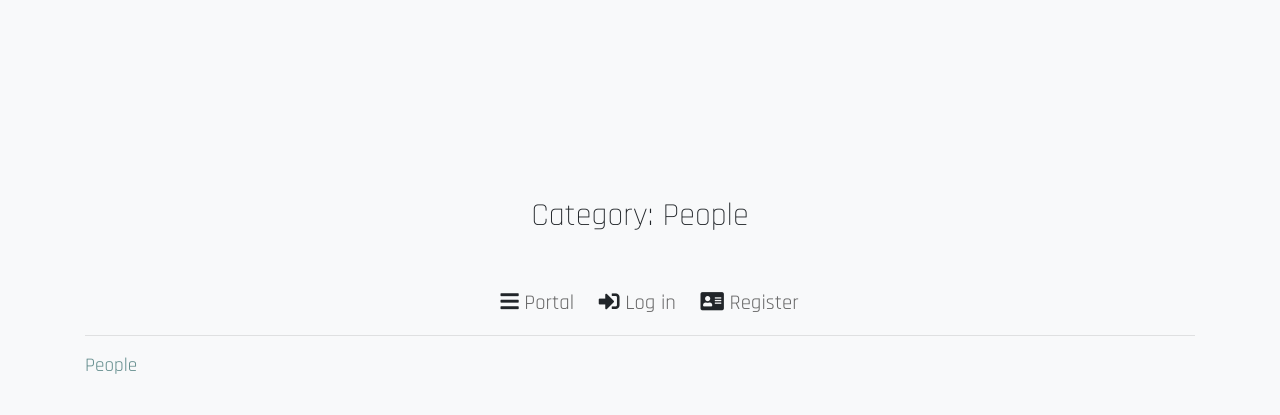
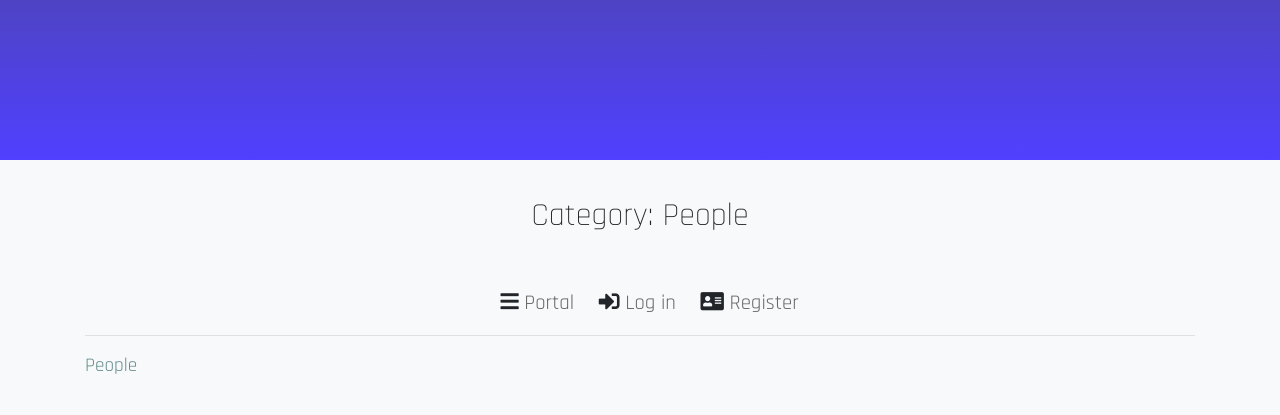
Before and after one commit to wkatbey/SapphireBlogging, a Django app: page /category/1/ in a window 1280 px wide. Shown: the top 415 px of the page. Run offline with Django 3.2, Linux system fonts and the light colour scheme; data comes from the database, SQL or seed files in the repository; some libraries are stand-ins or nearby versions.

Commit message:
Creating two new header colors -- dusk-blue and deep-red. Replaced morning-red on the delete-confirmation page with deep-red, and used dusk-blue on the Category page

```diff
--- a/blog/templates/blog/blogentry_confirm_delete.html
+++ b/blog/templates/blog/blogentry_confirm_delete.html
@@ -2,7 +2,7 @@
 {% load static %}
 
 {% block hero-image-type %}
-<div class="hero-sub-image hero-sm morning-red">
+<div class="hero-sub-image hero-sm deep-red">
 {% endblock %}
 
 {% block hero-image-text %}
--- a/blog/templates/blog/blogentry_list_category.html
+++ b/blog/templates/blog/blogentry_list_category.html
@@ -1,7 +1,7 @@
 {% extends 'blog/blog_base.html' %}
 
 {% block hero-image-type %}
-<div class="hero-sub-image hero-sm">
+<div class="hero-sub-image hero-sm dusk-blue">
 {% endblock %}
 
 {% block hero-image-text %}
--- a/sph_style/static/sph_style/hero_properties.css
+++ b/sph_style/static/sph_style/hero_properties.css
@@ -49,8 +49,16 @@
     background-image: linear-gradient(to top, #8abdff, #6171ff);
 }
 
+.hero-sub-image.dusk-blue {
+    background-image: linear-gradient(to top, #5040ff, #4e43c4);
+}
+
 .hero-sub-image.morning-red {
     background-image: linear-gradient(to top, #ff8af7, #6171ff);
+}
+
+.hero-sub-image.deep-red {
+    background-image: linear-gradient(to top, #fa5760, #e31e28);
 }
 
 .hero-sub-image.morning-blue {
```
